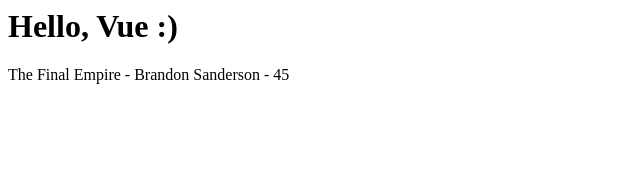
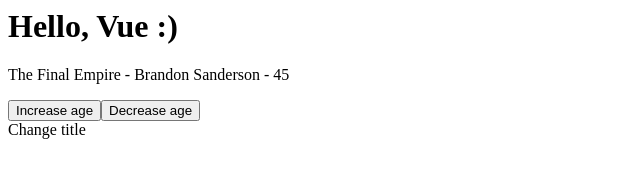
Before and after one commit to hekla00/vue_firebase, a plain HTML site: page index.html in a window 1280 px wide. Shown: the whole page, without its empty margins (0-640 px from the left). Drawn offline with nearby package versions, Linux system fonts and the light colour scheme.

Commit message:
lession 9 methods and click events

```diff
--- a/app.js
+++ b/app.js
@@ -11,6 +11,11 @@ const app = Vue.createApp({
       age: 45,
     };
   },
+  methods: {
+    changeTitle(title) {
+      this.title = title;
+    },
+  },
 });
 
 // mounting is the process of outputting the virtual
--- a/index.html
+++ b/index.html
@@ -10,6 +10,11 @@
     <h1>Hello, Vue :)</h1>
     <div id="app">
       <p>{{ title }} - {{ author }} - {{ age }}</p>
+      <!--v-on allows us to react to different types of events-->
+      <!--v-on: can be written as @-->
+      <button v-on:click="age++">Increase age</button>
+      <button @click="age--">Decrease age</button>
+      <div @click="changeTitle('Oathbringer')">Change title</div>
     </div>
     <script src="app.js"></script>
   </body>
```
